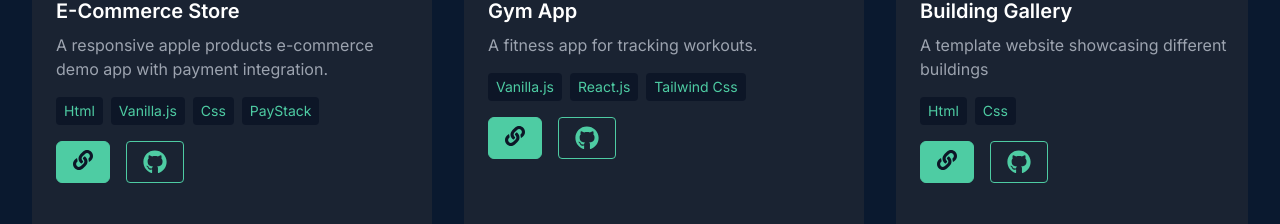
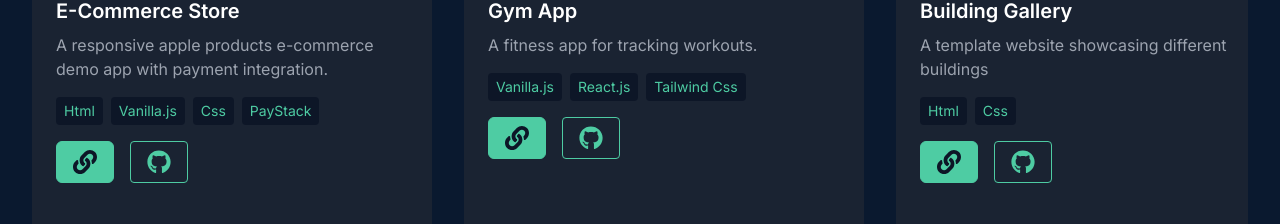
Before and after one commit to obinesto/Portfolio, a Next.js app: page / in a window 1280 px wide. Shown: the part 2539-2763 px from the top of the page. Built offline with nearby package versions, Linux system fonts and the light colour scheme.

Commit message:
Update projects.jsx

```diff
--- a/components/projects.jsx
+++ b/components/projects.jsx
@@ -209,7 +209,7 @@ export function Projects() {
                       className="inline-block px-4 py-2 border border-[#4ECCA3] text-[#0D1627] bg-[#4ECCA3] hover:bg-[#4ECCA3] hover:bg-opacity-70 transition-colors rounded-md"
                       title="Visit Project"
                     >
-                      <FaLink style={{ fontSize: "20px" }} />
+                      <FaLink className="size-6"/>
                     </a>
                     <a
                       href={project.github}
@@ -218,7 +218,7 @@ export function Projects() {
                       className="inline-block px-4 py-2 border border-[#4ECCA3] text-[#4ECCA3] hover:bg-[#4ECCA3] hover:bg-opacity-10 transition-colors rounded"
                       title="View Source Code"
                     >
-                      <FaGithub style={{ fontSize: "24px" }} />
+                      <FaGithub className="size-6"/>
                     </a>
                   </div>
                 </div>
```
